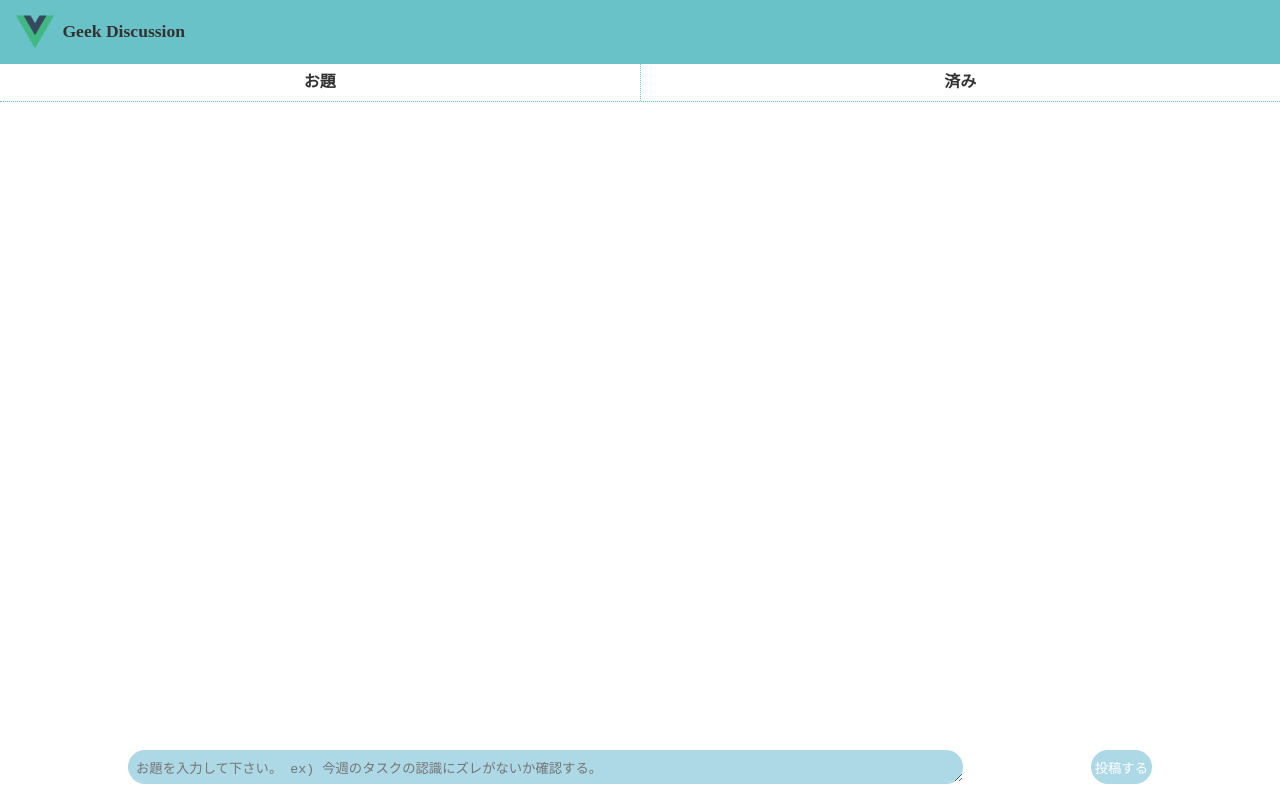
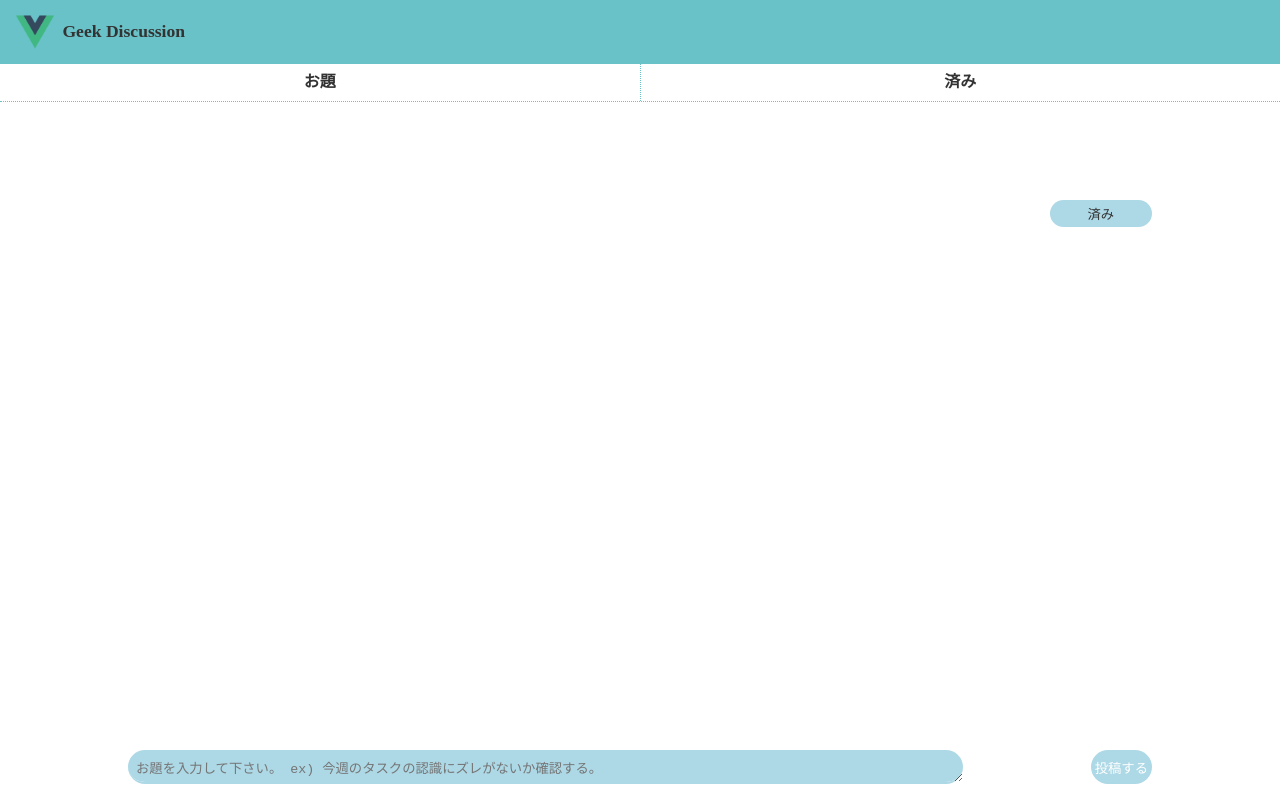
Before and after one commit to ryosukemochizuki/my-vue-app, a Vue app: page /show/1 in a window 1280 px wide. Built offline with nearby package versions, Linux system fonts and the light colour scheme; no server answers; the database is empty.

Commit message:
✨ 詳細ページの動作とコンポーネント化

```diff
--- /dev/null
+++ b/src/components/Detail.vue
@@ -0,0 +1,98 @@
+<template>
+  <div class="show">
+    <h1 class="show-text">{{ question.questionText }}</h1>
+    <div class="buttons">
+      <button class="complete-button" @click="moveToComp">
+        <router-link to="/">済み</router-link>
+      </button>
+    </div>
+  </div>
+</template>
+
+<script>
+import firebase from "firebase/app"
+
+export default {
+  props: {
+    questionId: {
+      type: String,
+      require: true,
+    },
+  },
+  data() {
+    return {
+      question: "",
+    }
+  },
+  methods: {
+    moveToComp() {
+      const complete = {
+        completeText: this.question.questionText,
+        createdAt: this.question.createdAt,
+      }
+      firebase
+        .firestore()
+        .collection("completes")
+        .add(complete)
+        .then(() => {
+          firebase
+            .firestore()
+            .collection("questions")
+            .doc(this.questionId)
+            .delete()
+          // .then(() => {
+          //   console.log("移動完了")
+          // })
+        })
+    },
+  },
+  created() {
+    const question = firebase
+      .firestore()
+      .collection("questions")
+      .doc(this.questionId)
+
+    question.get().then((doc) => {
+      this.question = { id: doc.id, ...doc.data() }
+    })
+  },
+}
+</script>
+
+<style scoped>
+.show {
+  width: 80%;
+  margin: 0 auto;
+  padding: 5rem 1rem;
+  font-size: 1.7em;
+  line-height: 2.2rem;
+  display: flex;
+  justify-content: space-between;
+}
+
+.show-text {
+  width: 85%;
+}
+
+.buttons {
+  width: 10%;
+}
+
+.complete-button {
+  display: block;
+  width: 100%;
+  border: none;
+  background-color: lightblue;
+  padding: 4px;
+  border-radius: 25px;
+  color: white;
+}
+
+a {
+  display: block;
+}
+
+.complete-button:hover {
+  cursor: pointer;
+}
+</style>
--- a/src/components/Questions.vue
+++ b/src/components/Questions.vue
@@ -10,7 +10,6 @@
           name: 'show',
           params: {
             questionId: question.id,
-            questionObj: question,
           },
         }"
       >
--- a/src/views/Home.vue
+++ b/src/views/Home.vue
@@ -1,5 +1,5 @@
 <template>
-  <section class="home">
+  <section id="home">
     <Questions />
   </section>
 </template>
--- a/src/views/Show.vue
+++ b/src/views/Show.vue
@@ -1,43 +1,21 @@
 <template>
-  <div class="show">
-    <h1>{{ question.questionText }}</h1>
+  <div id="show">
+    <Detail :questionId="this.questionId" />
   </div>
 </template>
 
 <script>
-import firebase from "firebase/app"
+import Detail from "@/components/Detail.vue"
 
 export default {
+  components: {
+    Detail,
+  },
   props: {
     questionId: {
       type: String,
       require: true,
     },
   },
-  data() {
-    return {
-      question: "",
-    }
-  },
-  created() {
-    const question = firebase
-      .firestore()
-      .collection("questions")
-      .doc(this.questionId)
-
-    question.get().then((doc) => {
-      this.question = { id: doc.id, ...doc.data() }
-    })
-  },
 }
 </script>
-
-<style scoped>
-.show {
-  width: 80%;
-  margin: 0 auto;
-  padding: 5rem 1rem;
-  font-size: 1.7em;
-  line-height: 2.2rem;
-}
-</style>
```
